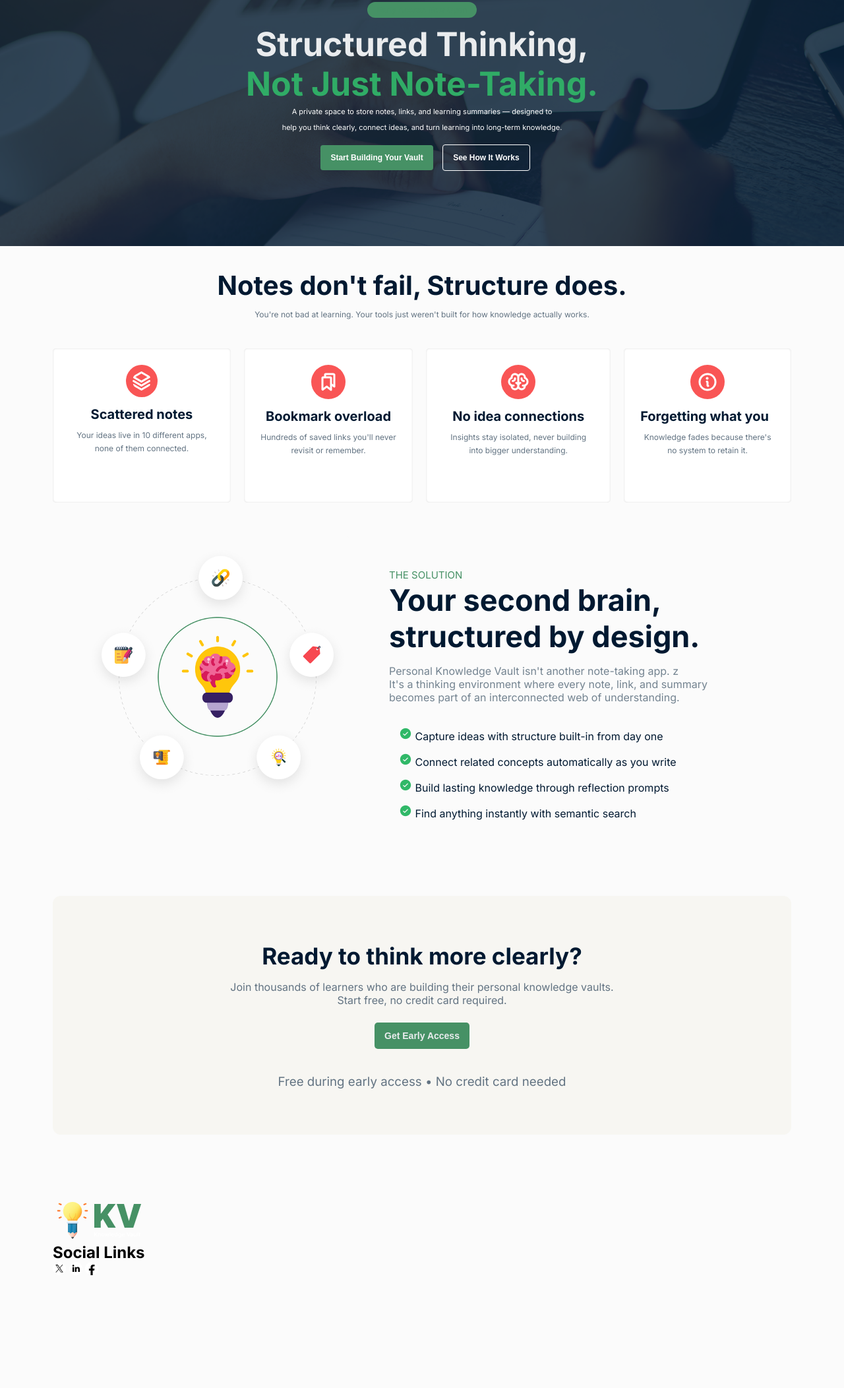
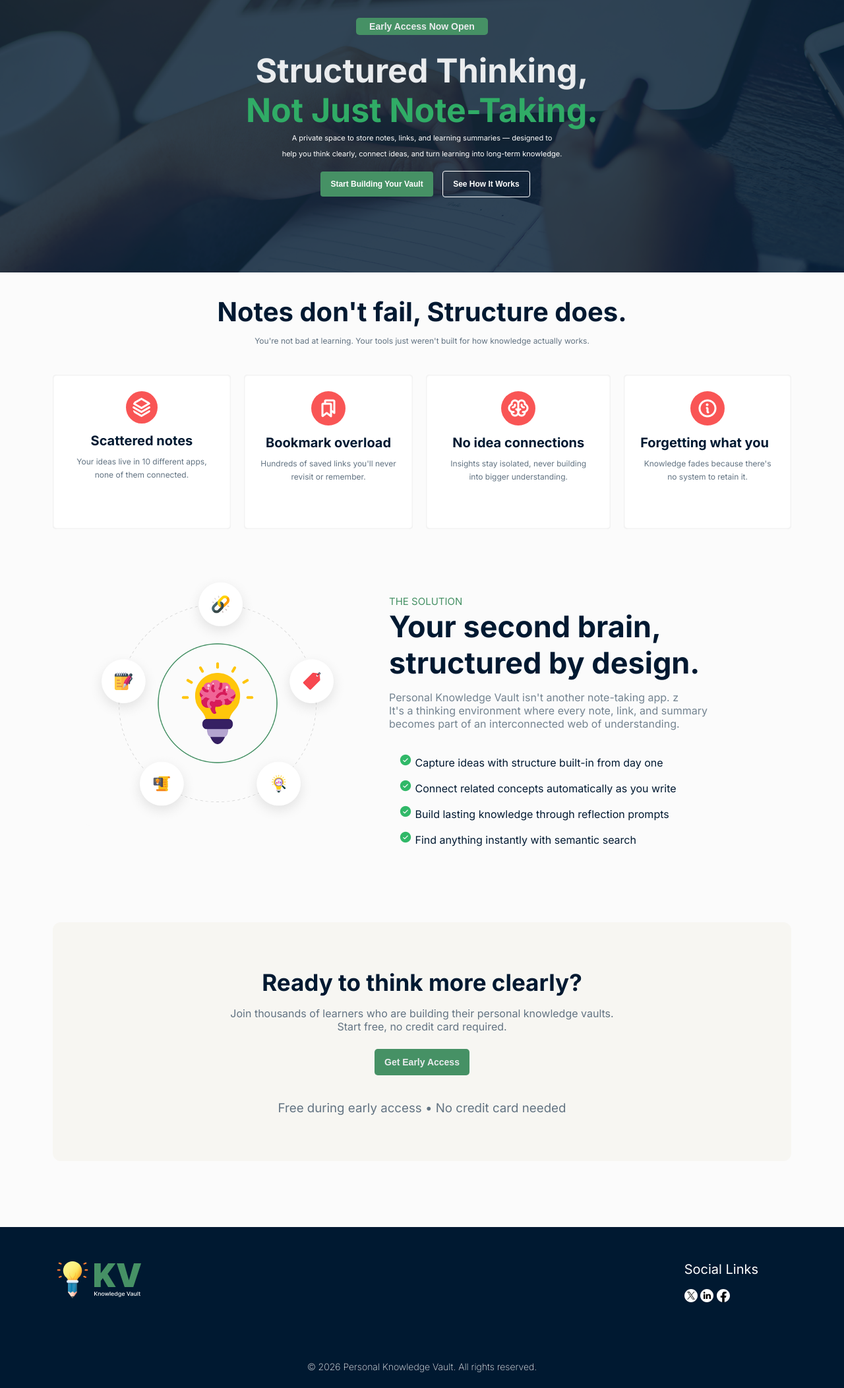
Before and after one commit to sohel-dev-bd/milestone-1-assignment, a plain HTML site: page index.html in a window 1280 px wide. Shown: the part 189-2293 px from the top of the page at 66% size. Before the commit the page ends 2142 px from the top, so only its background shows below. Drawn offline with Linux system fonts and the light colour scheme.

Commit message:
fotter section end

```diff
--- a/index.html
+++ b/index.html
@@ -4,7 +4,7 @@
 <head>
     <meta charset="UTF-8">
     <meta name="viewport" content="width=device-width, initial-scale=1.0">
-    <title>Document</title>
+    <title>Milestone-1-Assignment</title>
     <link rel="stylesheet" href="./style.css">
     <!-- google font link -->
     <link rel="preconnect" href="https://fonts.googleapis.com">
@@ -15,7 +15,6 @@
 </head>
 
 <body class="font-Inter">
-
     <header>
         <!-- nav start -->
         <nav>
@@ -117,12 +116,11 @@
                     <h2>Ready to think more clearly?</h2>
                     <p>Join thousands of learners who are building their personal knowledge vaults.<br>Start free, no
                         credit card required.</p>
-                        <button class="btn" style="padding: 12px 15px;">Get Early Access</button>
-                        <h3>Free during early access • No credit card needed</h3>
+                    <button class="btn" style="padding: 12px 15px;">Get Early Access</button>
+                    <h3>Free during early access • No credit card needed</h3>
                 </div>
             </div>
         </section>
-
         <!-- Ready Section End -->
 
     </main>
@@ -139,8 +137,8 @@
                 <img src="./assets/facebook.svg" alt="">
             </div>
         </section>
+        <p>© 2026 Personal Knowledge Vault. All rights reserved.</p><br>
     </footer>
-
 
 </body>
 
--- a/style.css
+++ b/style.css
@@ -1,31 +1,40 @@
-.font-Inter{
-  font-family: "Inter", sans-serif;
-  font-optical-sizing: auto;
+.font-Inter {
+    font-family: "Inter", sans-serif;
+    font-optical-sizing: auto;
+}
 
-}
-body{
-    background-color: #fbfbfb;
-}
-*{
+* {
     margin: 0px;
     padding: 0px;
 }
 
+body {
+    background-color: #fbfbfb;
+}
+
 /* common class */
-.container{
+.container {
     margin: 16px 80px;
 }
+
 /* nav styling */
-nav{
+nav {
     display: flex;
     justify-content: space-between;
     background-color: #FFFFFF;
 }
-nav img{
+
+nav a {
+    color: #1a1a1a;
+    font-size: 15px;
+    font-weight: 500;
+}
+
+nav img {
     margin: 16px 80px;
 }
 
-.btn{
+.btn {
     margin: 24px 80px;
     background-color: #469165;
     border-radius: 5px;
@@ -35,47 +44,49 @@ nav img{
     color: #eaecee;
     cursor: pointer;
     border: none;
+    transition: 0.5s;
 }
-.link-parents{
+
+.btn:hover {
+    background-color: #ec4899;
+}
+
+.link-parents {
     display: flex;
     gap: 25px;
     list-style: none;
     align-items: center;
 
 }
-.link-parents a{
+
+.link-parents a {
     text-decoration: none;
 }
 
 /* hero-section-parents Styling  Start*/
-.hero-section-parents{
+.hero-section-parents {
     text-align: center;
     background-color: blueviolet;
     padding: 100px 300px;
     margin: 0px 0px 20px;
-    background-image: url("./assets/hero-bg.png") ;
+    background-image: url("./assets/hero-bg.png");
     background-size: cover;
 }
-.hero-section-parents .btn{
-    padding: 5px 15px;
-    border-radius: 15px;
-    font-size: 12px;
-    color: #469165;
-    border: none;
-    margin: 0px 0px 10px;
-}
 
-.hero-section-child p{
+.hero-section-child p {
     font-size: 11px;
     color: #FFFFFF;
     line-height: 24px;
 }
-.hero-section-child h2 ,span{
+
+.hero-section-child h2,
+span {
     font-size: 50px;
     color: #eaecee;
 }
-.hero-btn{
-    padding: 12px 15px ;
+
+.hero-btn {
+    padding: 12px 15px;
     background-color: #469165;
     border-radius: 4px;
     border: none;
@@ -83,36 +94,53 @@ nav img{
     font-weight: 600;
     color: #FFFFFF;
     margin: 15px 10px;
+    cursor: pointer;
+    transition: 0.5s;
 }
-.hero-btn-two{
-     padding: 12px 15px ;
-     background: none;
+
+.hero-btn:hover {
+    background-color: #0f172a;
+}
+
+.hero-btn-two {
+    padding: 12px 15px;
+    background: none;
     border-radius: 4px;
-    border: 1px solid #FFFFFF ;
+    border: 1px solid #FFFFFF;
     font-size: 12px;
     font-weight: 600;
     color: #FFFFFF;
+    cursor: pointer;
+    transition: 0.4s;
+}
+
+.hero-btn-two:hover {
+    background-color: tomato;
 }
 
 /* Notes Section Styling */
-.notes-section-parent{
+.notes-section-parent {
     text-align: center;
 }
-.notes-section-parent h1{
+
+.notes-section-parent h1 {
     font-size: 40px;
     color: #001931;
-    margin: 35px  0px 12px 0px;
+    margin: 35px 0px 12px 0px;
 }
-.notes-section-parent p{
+
+.notes-section-parent p {
     font-size: 12px;
     color: #627382;
-    margin: 0px  0px 44px 0px;
+    margin: 0px 0px 44px 0px;
 }
-.notes-title{
+
+.notes-title {
     display: flex;
     gap: 20px;
 }
-.notes-box{
+
+.notes-box {
     text-align: center;
     padding: 25px 25px;
     gap: 12px;
@@ -120,51 +148,59 @@ nav img{
     border-radius: 5px;
     box-shadow: inset 0px 0px 3px #dadada;
 }
-.notes-box h2{
+
+.notes-box h2 {
     color: #001931;
     font-size: 20px;
     font-weight: 700;
     margin: 10px auto;
 }
-.notes-box p{
+
+.notes-box p {
     color: #627382;
     font-size: 12px;
     line-height: 20px;
     text-align: center;
 }
-.notes-box img{
+
+.notes-box img {
     background-color: #F95555;
     padding: 10px;
     border-radius: 100%;
 }
+
 /* brain Section Start */
-.brain-section-parents{
+.brain-section-parents {
     gap: 50px;
 }
-.brain-child{
+
+.brain-child {
     display: flex;
     /* justify-content: space-between; */
     gap: 60px;
     margin: 50px;
 }
-.brain-img img{
+
+.brain-img img {
     width: 400px;
     height: 400px;
 }
 
-.brain-title h2{
+.brain-title h2 {
     font-size: 15px;
     line-height: 20px;
     color: #469165;
     font-weight: 400;
     margin: 50px auto 0px;
 }
-.brain-title h3{
+
+.brain-title h3 {
     font-size: 45px;
     color: #001931;
     font-weight: bold;
 }
-.brain-title p{
+
+.brain-title p {
     font-size: 16px;
     color: #738390;
     line-height: 20px;
@@ -172,7 +208,7 @@ nav img{
     margin: 15px auto 35px;
 }
 
-.brain-title h4{
+.brain-title h4 {
     margin: 15px;
     font-size: 16px;
     line-height: 20px;
@@ -180,33 +216,67 @@ nav img{
     font-weight: 400;
 }
 
-
 /* Ready Section Styling */
-.ready-child{
+.ready-child {
     margin: 100px auto 100px;
 }
-.ready-title{
+
+.ready-title {
     text-align: center;
     background: #f7f6f2;
     padding: 30px;
     border-radius: 12px;
 }
-.ready-title h2{
+
+.ready-title h2 {
     font-size: 35px;
     font-weight: bold;
     color: #001931;
     margin: 40px auto 16px;
 }
-.ready-title p{
+
+.ready-title p {
     font-size: 16px;
     line-height: 20px;
     color: #627382;
     font-weight: 400;
 }
-.ready-title h3{
+
+.ready-title h3 {
     font-family: 16px;
     line-height: 20px;
     color: #627382;
     font-weight: 400;
     margin: 16px auto 40px;
 }
+
+/* footer Styling */
+footer {
+    background-color: #001931;
+}
+
+footer p {
+    color: #fafafa;
+    line-height: 24px;
+    font-size: 14px;
+    font-weight: 200;
+    text-align: center;
+}
+
+.footer-parents {
+    display: flex;
+    justify-content: space-between;
+    padding: 50px 0px;
+}
+
+.footer-icon {
+    margin: 0px 50px 16px;
+}
+
+.footer-icon h2 {
+    font-size: 20px;
+    line-height: 28px;
+    font-weight: 400;
+    color: #FFFFFF;
+    margin: 0px auto 16px;
+}
```
Also changed, not shown: assets/nav-icon.svg (added).
